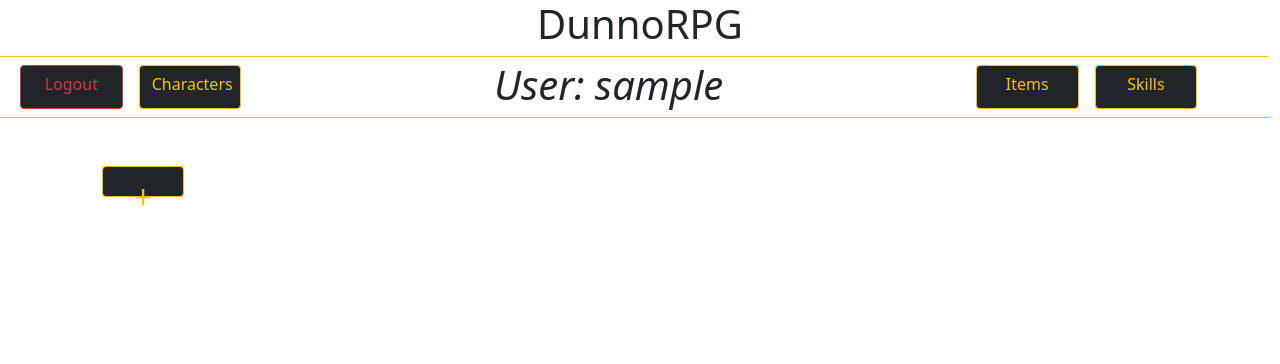
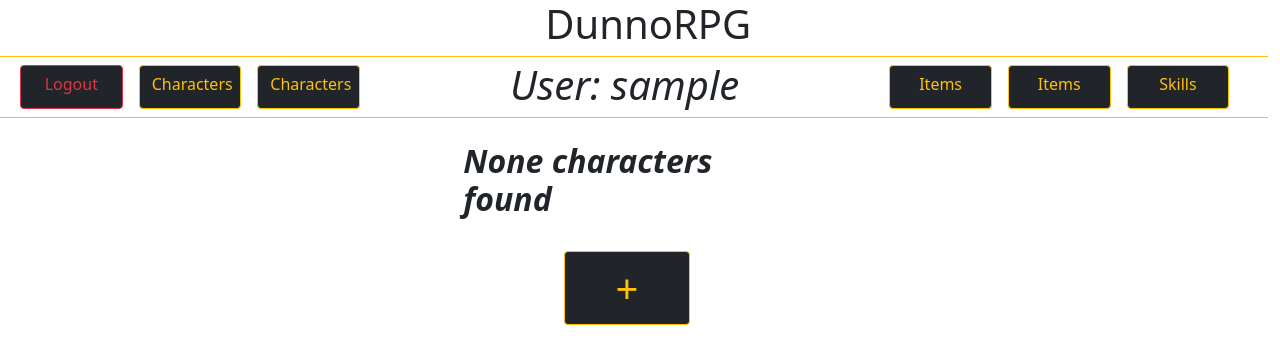
Before and after one commit to Dunno358/Project_DunnoRPG, a Django app: page /dunnorpg/ in a window 1280 px wide. Shown: the top 364 px of the page. Run offline with Django 4.2, Linux system fonts and the light colour scheme; the visitor is signed in with stand-in values (Sample User, id 1); data that the repository does not hold is empty; style sheets or scripts are compiled from the project's sources; some libraries are stand-ins or nearby versions.

Commit message:
improved characters cards view and startd add view

```diff
--- a/dunnorpg-venv/Project_DunnoRPG/DunnoRPG/static/DunnoRPG/style.scss
+++ b/dunnorpg-venv/Project_DunnoRPG/DunnoRPG/static/DunnoRPG/style.scss
@@ -26,6 +26,10 @@ body{
 
 .home-btn:hover{
     font-size: 130%;
+}
+
+.txt-shadow{
+    text-shadow: 4px 3px 2px black;
 }
 
 .mg-top-5{
@@ -58,7 +62,6 @@ body{
 .header-context{
     font-family: $special_font;
     color: $gold;
-    padding: 1%;
     font-size: 300%;
 }
 
--- a/dunnorpg-venv/Project_DunnoRPG/DunnoRPG/templates/home.html
+++ b/dunnorpg-venv/Project_DunnoRPG/DunnoRPG/templates/home.html
@@ -19,9 +19,24 @@
       </div>
         {% endfor %}
 
-      <div class="col-2 d-flex align-items-center m-3">
-        <a class="btn btn-dark btn-outline-warning w-50 h-50 fs-2" href="">+</a>
-      </div>
+        {% if characters_count > 0 %}
+        <div class="col-2 d-flex align-items-center m-3">
+          <a class="btn btn-dark btn-outline-warning w-50 h-50 fs-2" href="{% url 'character_add' %}">+</a>
+        </div>
+        {% else %}
+        <div class="row">
+          <div class="col-4"></div>
+          <div class="col-4 m-2">
+            <h2 class="c-gold fw-bold fst-italic txt-shadow">None characters found</h2>
+          </div>
+        </div>
+        <div class='row'>
+          <div class="col-5"></div>
+          <div class="col-3 d-flex align-items-center m-3">
+            <a class="btn btn-dark btn-outline-warning w-50 h-100 fs-1" href="{% url 'character_add' %}">+</a>
+          </div>
+        </div>
+        {% endif %}
       <div class="col-4"></div>
     </div>
   </div>
--- a/dunnorpg-venv/Project_DunnoRPG/DunnoRPG/templates/master.html
+++ b/dunnorpg-venv/Project_DunnoRPG/DunnoRPG/templates/master.html
@@ -22,7 +22,10 @@
 
         <div class="container-fluid">
             <div class="row header-bg">
-            <h1 class="header-context text-center">DunnoRPG</h1>
+                <div class="col-5"></div>
+                <div class="col-4">
+                    <h1 class="header-context">DunnoRPG</h1>
+                </div>
             </div>
         </div>
 
--- a/dunnorpg-venv/Project_DunnoRPG/DunnoRPG/templates/top_bar.html
+++ b/dunnorpg-venv/Project_DunnoRPG/DunnoRPG/templates/top_bar.html
@@ -1,9 +1,11 @@
 <div class="container-fluid bg-gray border-top border-bottom border-warning row">
     <a class="col-1 m-2 btn btn-dark btn-outline-danger" href="{% url 'logout' %}">Logout</a>
     <a class="col-1 m-2 btn btn-dark btn-outline-warning" href="{% url 'home' %}">Characters</a>
+    <a class="col-1 m-2 btn btn-dark btn-outline-warning" href="{% url 'home' %}">Characters</a>
 
-    <h1 class="col-7 text-center c-gold fst-italic mt-1">User: {{ user.username|default:'Guest' }}</h1>
+    <h1 class="col-5 text-center c-gold fst-italic mt-1">User: {{ user.username|default:'Guest' }}</h1>
 
+    <a class="col-1 m-2 btn btn-dark btn-outline-warning" href="">Items</a>
     <a class="col-1 m-2 btn btn-dark btn-outline-warning" href="">Items</a>
     <a class="col-1 m-2 btn btn-dark btn-outline-warning" href="">Skills</a>
 </div>
--- a/dunnorpg-venv/Project_DunnoRPG/DunnoRPG/urls.py
+++ b/dunnorpg-venv/Project_DunnoRPG/DunnoRPG/urls.py
@@ -5,5 +5,6 @@ from . import views
 urlpatterns = [
     path('', views.home, name = "home"),
     path("signup/", views.SignUp.as_view(), name="signup"),
-    path('character_detail/<id>/', views.character_detail, name='character_detail')
+    path('character_detail/<id>/', views.character_detail, name='character_detail'),
+    path('character_add', views.character_add, name="character_add")
 ]
--- a/dunnorpg-venv/Project_DunnoRPG/DunnoRPG/views.py
+++ b/dunnorpg-venv/Project_DunnoRPG/DunnoRPG/views.py
@@ -3,11 +3,14 @@ from django.urls import reverse_lazy
 from django.contrib.auth.forms import UserCreationForm
 from django.views.generic.edit import CreateView
 from . import models
+from .forms import CharacterForm
 
 def home(request):
     current_user = request.user
+    avaible_characters = models.Character.objects.all().filter(owner=current_user)
     context = {
-        'characters': models.Character.objects.all().filter(owner=current_user)
+        'characters': avaible_characters,
+        'characters_count': len(avaible_characters)
     }
     return render(request, "home.html", context)
 
@@ -19,6 +22,15 @@ def character_detail(request, id):
     }
     return render(request, "character_detail.html", context)
 
+def character_add(request):
+    current_user = request.user
+    form = CharacterForm()
+    context = {
+        'form': form,
+        'user': current_user
+    }
+    return render(request, "character_add.html", context)
+
 class SignUp(CreateView):
     form_class = UserCreationForm
     success_url = reverse_lazy("login")
```
Also changed, not shown: dunnorpg-venv/Project_DunnoRPG/DunnoRPG/forms.py (+14 -0 lines), dunnorpg-venv/Project_DunnoRPG/DunnoRPG/templates/character_add.html (added, +11 -0 lines).
